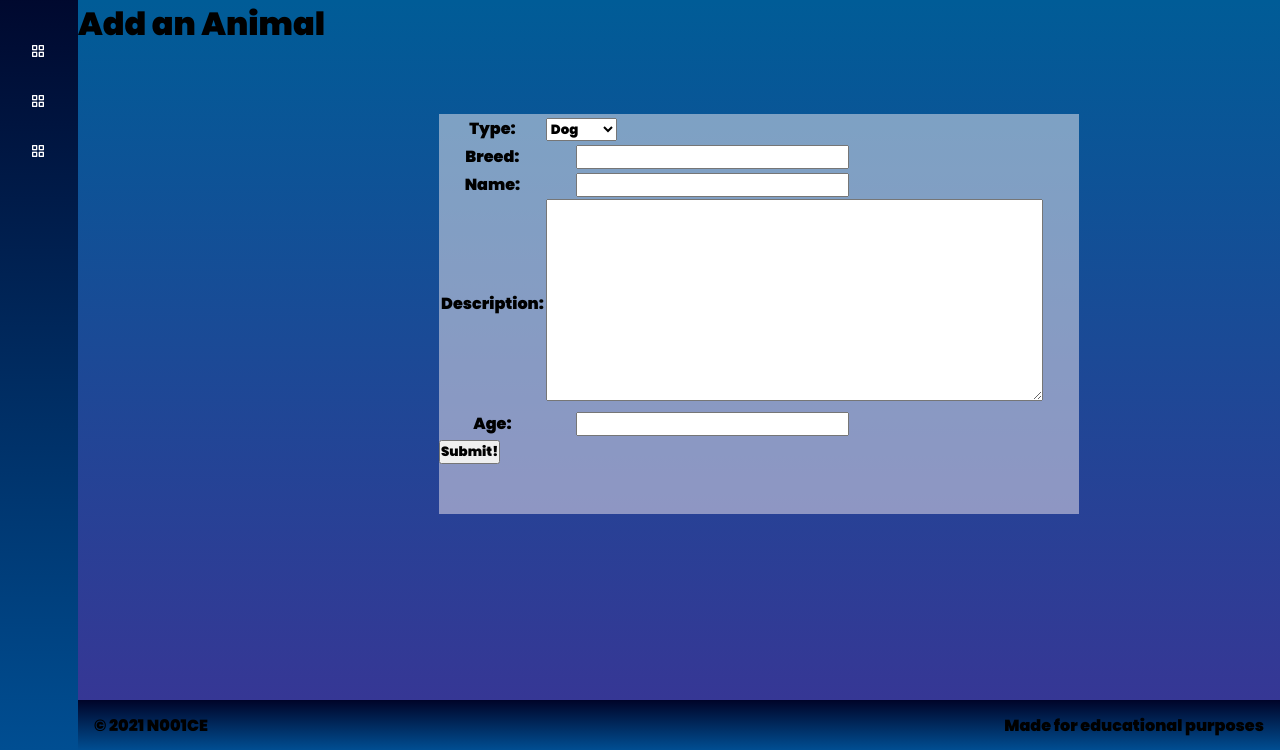
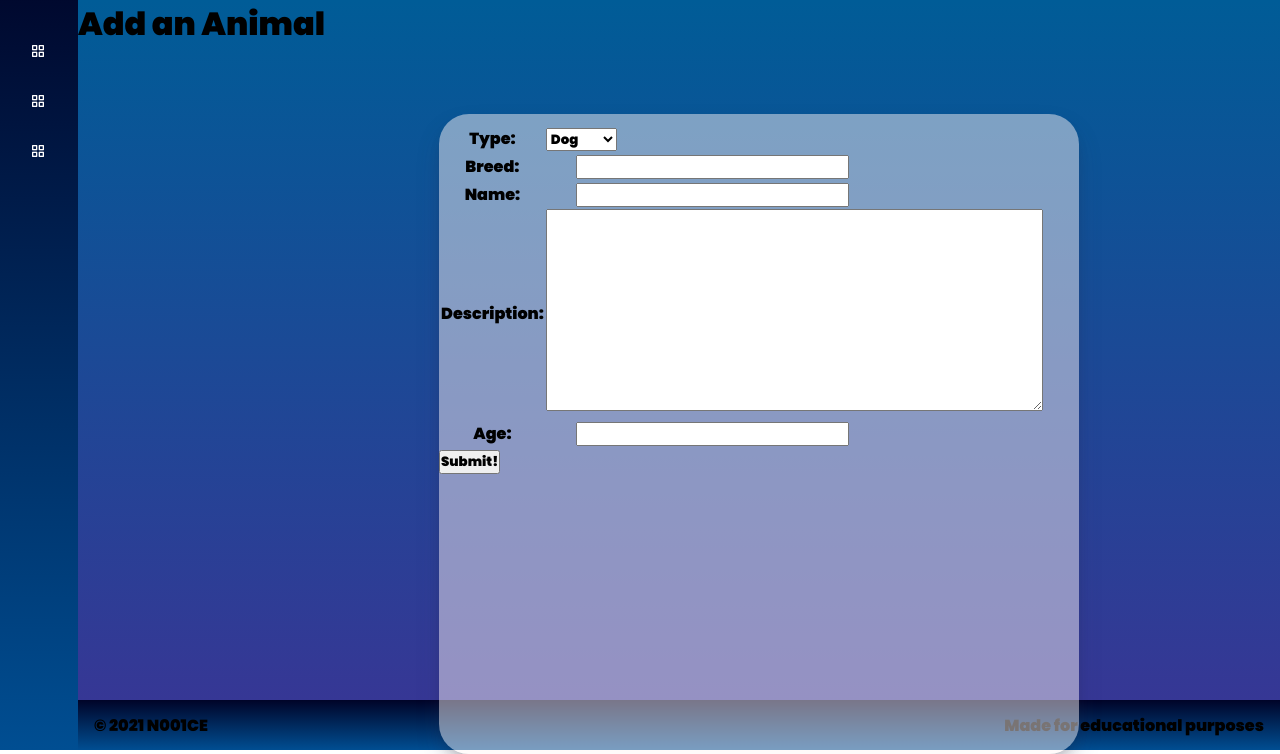
Before and after one commit to n001ce/kennelmaster, a Django app: page /animals/create/ in a window 1280 px wide. Shown: the part 50-804 px from the top of the page. Run offline with Django 3.2, Linux system fonts and the light colour scheme; some libraries are stand-ins or nearby versions.

Commit message:
readme complete

```diff
--- a/main_app/static/css/form.css
+++ b/main_app/static/css/form.css
@@ -1,10 +1,13 @@
 .form-container {
+  box-shadow: rgba(50, 50, 93, 0.25) 0px 13px 27px -5px, rgba(0, 0, 0, 0.3) 0px 8px 16px -8px;
   background-color: rgba(255, 244, 244, 0.473);
   position:fixed;
   top: 30%;
   left: 50%;
   width:40em;
-  height:25em;
+  height:40em;
+  border-radius: 30px;
+  padding-top: 10px;
   margin-top: -9em; /*set to a negative number 1/2 of your height*/
   margin-left: -15em; /*set to a negative number 1/2 of your width*/
 }
```
Also changed, not shown: README.md (added), main_app/static/css/images/add_animal.PNG (added), main_app/static/css/images/animal_details.PNG (added), main_app/static/css/images/animal_index.PNG (added), main_app/static/css/images/employee_index.PNG (added), main_app/static/css/images/kennel_manager.PNG (added), main_app/static/css/images/login.PNG (added), main_app/static/css/images/navbar.PNG (added), main_app/static/css/images/navbar2.PNG (added), main_app/static/css/images/signup1.PNG (added), main_app/static/css/images/task_details.PNG (added).
